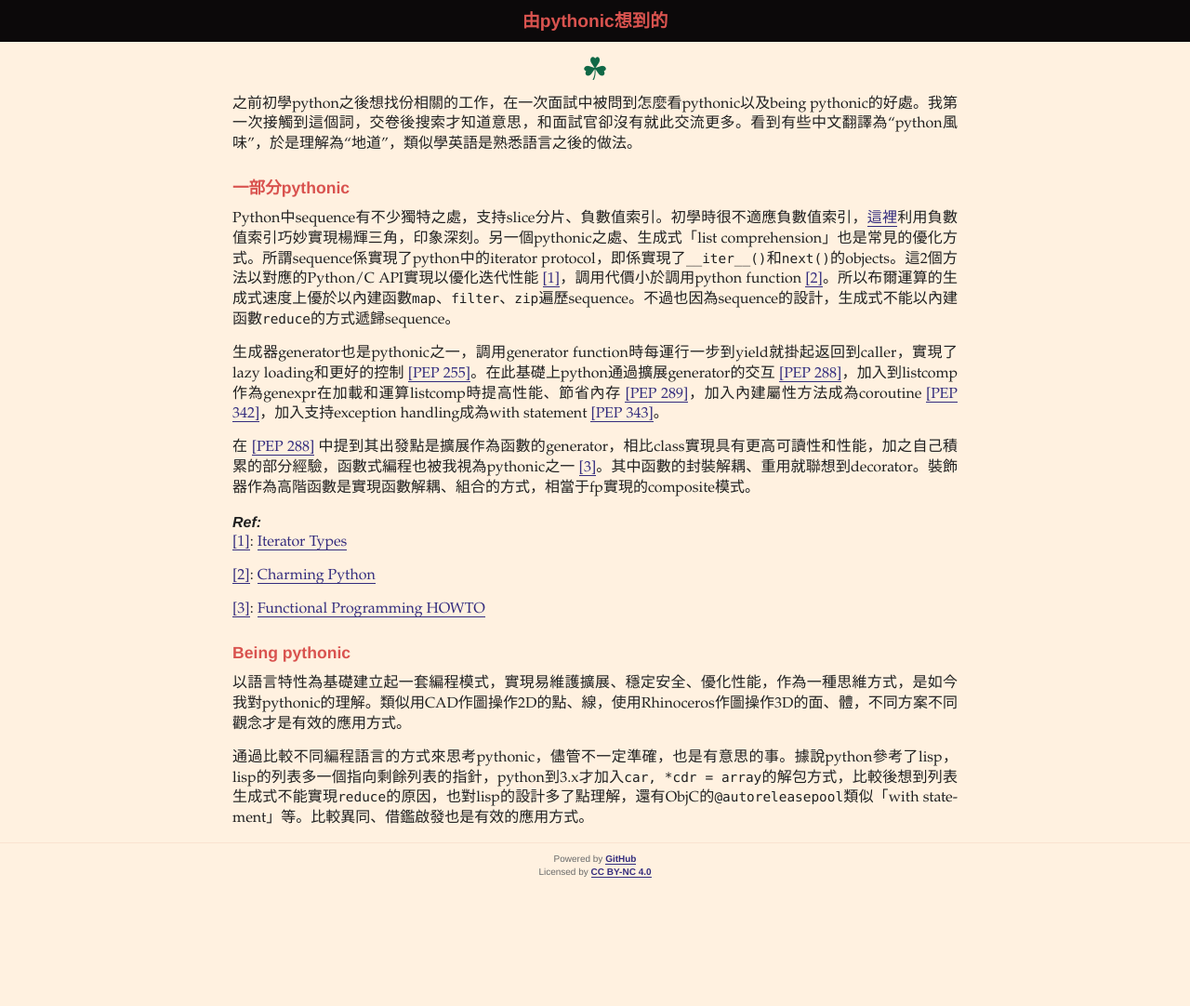
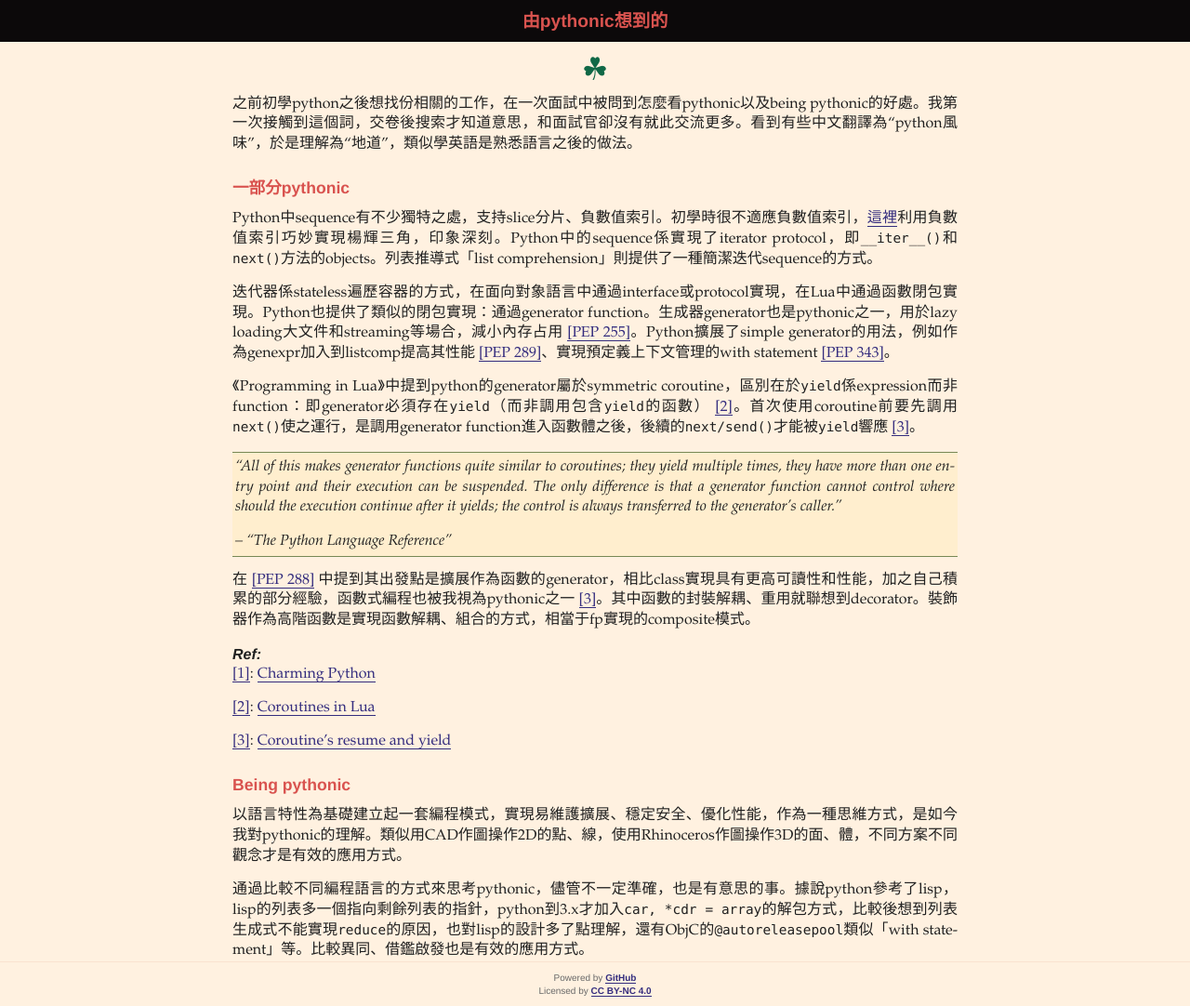
Before and after one commit to fteiwtdt/fteiwtdt.github.io, a Jekyll site: the page built from _posts/2018-04-05-thinking-about-pythonic.md, in a window 1280 px wide. Shown: the whole page at 93% size. Built offline with Jekyll 4.4.1, drawn with Linux system fonts in a browser that asks for light colours; before the commit the page ends 954 px from its top, so only the background shows below that.

Commit message:
Modified posts

````diff
--- a/_posts/2018-04-05-thinking-about-pythonic.md
+++ b/_posts/2018-04-05-thinking-about-pythonic.md
@@ -8,21 +8,29 @@ date: 2018-04-05
 
 ### 一部分pythonic
 {: .subtitle}
-Python中sequence有不少獨特之處，支持slice分片、負數值索引。初學時很不適應負數值索引，[這裡](https://www.liaoxuefeng.com/discuss/001409195742008d822b26cf3de46aea14f2b7378a1ba91000/001511101277134dbbdd0730c2c43b4af64a879be35fd3d000)利用負數值索引巧妙實現楊輝三角，印象深刻。另一個pythonic之處、生成式「list comprehension」也是常見的優化方式。所謂sequence係實現了python中的iterator protocol，即係實現了```__iter__()```和```next()```的objects。這2個方法以對應的Python/C API實現以優化迭代性能 [[1]](#ref1)，調用代價小於調用python function [[2]](#ref2)。所以布爾運算的生成式速度上優於以內建函數```map```、```filter```、```zip```遍歷sequence。不過也因為sequence的設計，生成式不能以內建函數```reduce```的方式遞歸sequence。
 
-生成器generator也是pythonic之一，調用generator function時每運行一步到yield就掛起返回到caller，實現了lazy loading和更好的控制 [[PEP 255]](https://www.python.org/dev/peps/pep-0255/)。在此基礎上python通過擴展generator的交互 [[PEP 288]](https://www.python.org/dev/peps/pep-0288)，加入到listcomp作為genexpr在加載和運算listcomp時提高性能、節省內存 [[PEP 289]](https://www.python.org/dev/peps/pep-0289/)，加入內建屬性方法成為coroutine [[PEP 342]](https://www.python.org/dev/peps/pep-0342/)，加入支持exception handling成為with statement [[PEP 343]](https://www.python.org/dev/peps/pep-0343/)。
+Python中sequence有不少獨特之處，支持slice分片、負數值索引。初學時很不適應負數值索引，[這裡](https://www.liaoxuefeng.com/discuss/001409195742008d822b26cf3de46aea14f2b7378a1ba91000/001511101277134dbbdd0730c2c43b4af64a879be35fd3d000)利用負數值索引巧妙實現楊輝三角，印象深刻。Python中的sequence係實現了iterator protocol，即```__iter__()```和```next()```方法的objects。列表推導式「list comprehension」則提供了一種簡潔迭代sequence的方式。
+
+迭代器係stateless遍歷容器的方式，在面向對象語言中通過interface或protocol實現，在Lua中通過函數閉包實現。Python也提供了類似的閉包實現：通過generator function。生成器generator也是pythonic之一，用於lazy loading大文件和streaming等場合，減小內存占用 [[PEP 255]](https://www.python.org/dev/peps/pep-0255/)。Python擴展了simple generator的用法，例如作為genexpr加入到listcomp提高其性能 [[PEP 289]](https://www.python.org/dev/peps/pep-0289/)、實現預定義上下文管理的with statement [[PEP 343]](https://www.python.org/dev/peps/pep-0343/)。
+
+《Programming in Lua》中提到python的generator屬於symmetric coroutine，區別在於```yield```係expression而非function：即generator必須存在```yield```（而非調用包含```yield```的函數） [[2]](#ref4)。首次使用coroutine前要先調用```next()```使之運行，是調用generator function進入函數體之後，後續的```next/send()```才能被```yield```響應 [[3]](#ref3)。
+
+>"All of this makes generator functions quite similar to coroutines; they yield multiple times, they have more than one entry point and their execution can be suspended. The only difference is that a generator function cannot control where should the execution continue after it yields; the control is always transferred to the generator's caller."
+>
+> -- "The Python Language Reference"
 
 在 [[PEP 288]](https://www.python.org/dev/peps/pep-0288/) 中提到其出發點是擴展作為函數的generator，相比class實現具有更高可讀性和性能，加之自己積累的部分經驗，函數式編程也被我視為pythonic之一 [[3]](#ref3)。其中函數的封裝解耦、重用就聯想到decorator。裝飾器作為高階函數是實現函數解耦、組合的方式，相當于fp實現的composite模式。
 
 #### *Ref:*
-[[1]](#ref1): [Iterator Types](https://docs.python.org/2/library/stdtypes.html#iterator-types)
+[[1]](#ref1): [Charming Python](http://gnosis.cx/publish/programming/charming_python_b5.txt)
 
-[[2]](#ref2): [Charming Python](http://gnosis.cx/publish/programming/charming_python_b5.txt)
+[[2]](#ref2): [Coroutines in Lua](http://www.inf.puc-rio.br/~roberto/docs/corosblp.pdf)
 
-[[3]](#ref3): [Functional Programming HOWTO](https://docs.python.org/2.7/howto/functional.html#iterators)
+[[3]](#ref3): [Coroutine's resume and yield](https://stackoverflow.com/questions/38069751/confusion-about-lua-corountines-resume-and-yield-function)
 
 ### Being pythonic
 {: .subtitle}
+
 以語言特性為基礎建立起一套編程模式，實現易維護擴展、穩定安全、優化性能，作為一種思維方式，是如今我對pythonic的理解。類似用CAD作圖操作2D的點、線，使用Rhinoceros作圖操作3D的面、體，不同方案不同觀念才是有效的應用方式。
 
 通過比較不同編程語言的方式來思考pythonic，儘管不一定準確，也是有意思的事。據說python參考了lisp，lisp的列表多一個指向剩餘列表的指針，python到3.x才加入```car, *cdr = array```的解包方式，比較後想到列表生成式不能實現```reduce```的原因，也對lisp的設計多了點理解，還有ObjC的```@autoreleasepool```類似「with statement」等。比較異同、借鑑啟發也是有效的應用方式。
--- a/_sass/fonts.scss
+++ b/_sass/fonts.scss
@@ -33,8 +33,8 @@ $code-font-size: 0.75 * $font-size;
 $font-weight: 400;
 $bold-font-weight: 700;
 
-$sans-serif: -apple-system-font, 'Helvetica Neue', Helvetica, STHeiti, 'Microsoft YaHei', Arial, sans-serif;
-$serif: Palatino, 'Times New Roman', 'Microsoft YaHei', serif;
+$sans-serif: -apple-system-font, 'Helvetica Neue', Helvetica, 'Heiti TC', 'Microsoft YaHei', Arial, sans-serif;
+$serif: Palatino, 'Times New Roman', MingLiU, serif;
 $monospace: 'DejaVu Sans Mono', monospace;
 
 $line-height: 1.36;
--- a/_sass/theme/ft.scss
+++ b/_sass/theme/ft.scss
@@ -70,8 +70,12 @@ footer {
 }
 
 blockquote {
-	background: #F6F6F6;
-	border-left: 5px solid #657B83;
+	background: #FFEECE;
+	border-top: 1px solid #785;
+	border-bottom: 1px solid #785;
+	padding: 5px 3px;
+	font-style: italic;
+	margin-bottom: 0.9*$font-size;
 }
 
 /* post */
@@ -97,6 +101,8 @@ blockquote {
 		-o-hyphens: auto;
 		hyphens: auto;
 	}
+
+	p:last-child { margin: 0; }
 }
 
 /* index */
````
Also changed, not shown: _posts/2018-03-30-objc-note-i.md (+5 -3 lines).
